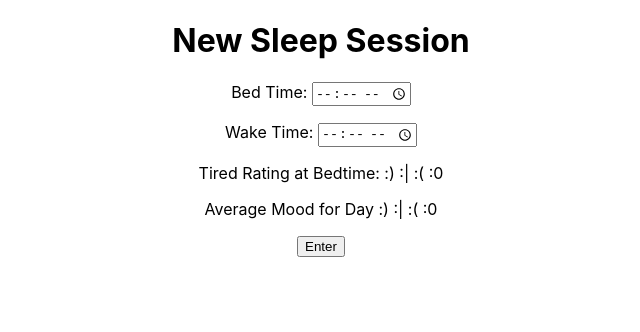
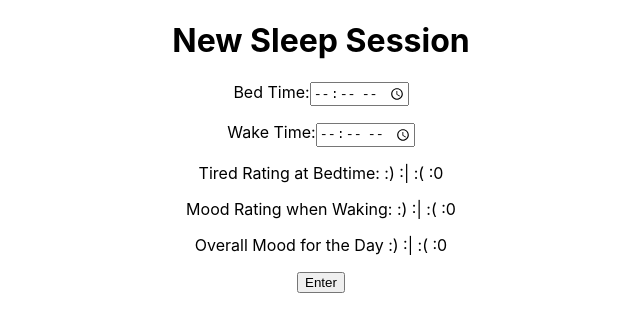
Before and after one commit to sleep-tracker/Front-End-Architect-1, a React (Create React App) app in the folder sleep-tracker/: page /sleepform in a window 1280 px wide. Shown: the top 332 px of the page, without its empty margins (319-959 px from the left). Built offline with nearby package versions, Linux system fonts and the light colour scheme.

Commit message:
commit for pull request

```diff
--- a/sleep-tracker/src/components/SleepForm.js
+++ b/sleep-tracker/src/components/SleepForm.js
@@ -6,8 +6,15 @@ export default class SignupForm extends React.Component{
         super()
 
         this.state = {
-            //
+            hoursSlept: '',
+            tiredAtBedtime: '',
+            moodWhenWaking: '',
+            overallMoodForDay: ''
         }
+    }
+
+    handleChange = e => {
+        this.setState({[e.target.name]: e.target.value})
     }
 
     render(){
@@ -15,10 +22,25 @@ export default class SignupForm extends React.Component{
             <div>
                 <h1>New Sleep Session</h1>
                 <form>
-                    <p>Bed Time: <input name='bedTime' type="time"/></p>
-                    <p>Wake Time: <input name='wakeTime' type="time"/></p>
+                    <p>Bed Time:
+                        <input
+                            name='bedTime'
+                            type="time"
+                            // value={this.state.username}
+                            // onChange={this.state.username}
+                        />
+                    </p>
+                    <p>Wake Time:
+                        <input
+                            name='wakeTime'
+                            type="time"
+                            // value={this.state.username}
+                            // onChange={this.state.username}
+                        />
+                    </p>
                     <p>Tired Rating at Bedtime: :) :| :( :0</p>
-                    <p>Average Mood for Day :) :| :( :0</p>
+                    <p>Mood Rating when Waking: :) :| :( :0</p>
+                    <p>Overall Mood for the Day :) :| :( :0</p>
                     <button>Enter</button>
                 </form>
             </div>
```
